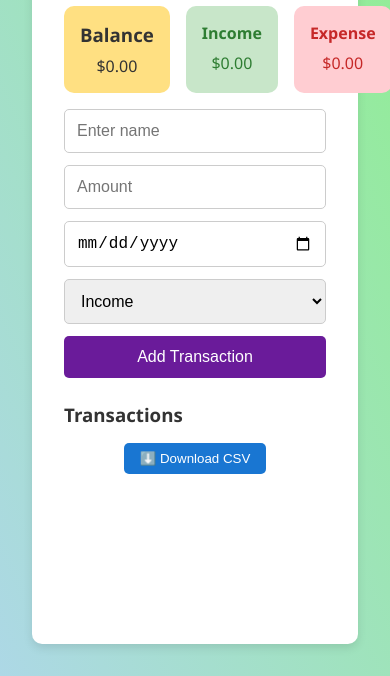
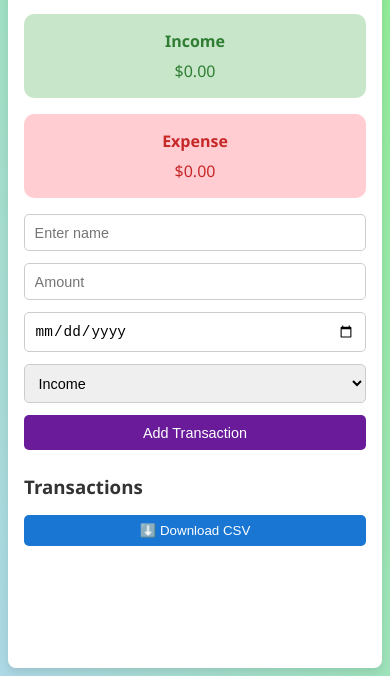
Before and after one commit to KeerthanaMurugan01/EXPENSETRACKER, a plain HTML site: page Expense_Tracker/index.html in a window 390 px wide. Shown: the part 168-844 px from the top of the page. Drawn offline with Linux system fonts and the light colour scheme.

Commit message:
Update style.css

```diff
--- a/Expense_Tracker/style.css
+++ b/Expense_Tracker/style.css
@@ -136,3 +136,59 @@
   border-radius: 5px;
   cursor: pointer;
 }
+
+/* =========================
+   RESPONSIVE DESIGN
+   ========================= */
+
+/* TABLET */
+@media (max-width: 768px) {
+  body {
+    padding: 1rem;
+  }
+
+  .summary {
+    flex-direction: column;
+  }
+
+  .card {
+    width: 100%;
+  }
+}
+
+/* MOBILE */
+@media (max-width: 480px) {
+  body {
+    padding: 0.5rem;
+  }
+
+  .container {
+    padding: 1rem;
+    border-radius: 8px;
+  }
+
+  h1 {
+    font-size: 1.4rem;
+  }
+
+  form input,
+  form select,
+  form button {
+    font-size: 0.9rem;
+    padding: 0.6rem;
+  }
+
+  #transactionList li {
+    flex-direction: column;
+    align-items: flex-start;
+    gap: 0.4rem;
+  }
+
+  li button {
+    align-self: flex-end;
+  }
+
+  .buttons button {
+    width: 100%;
+  }
+}
```
